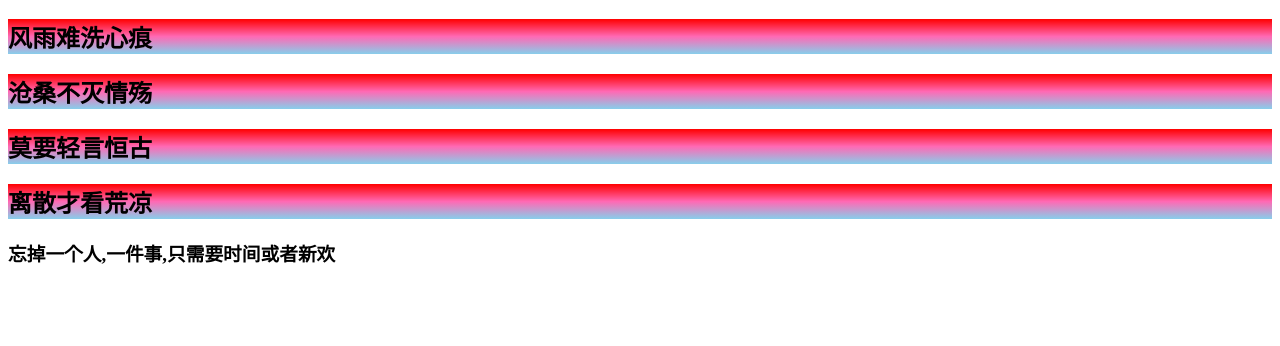
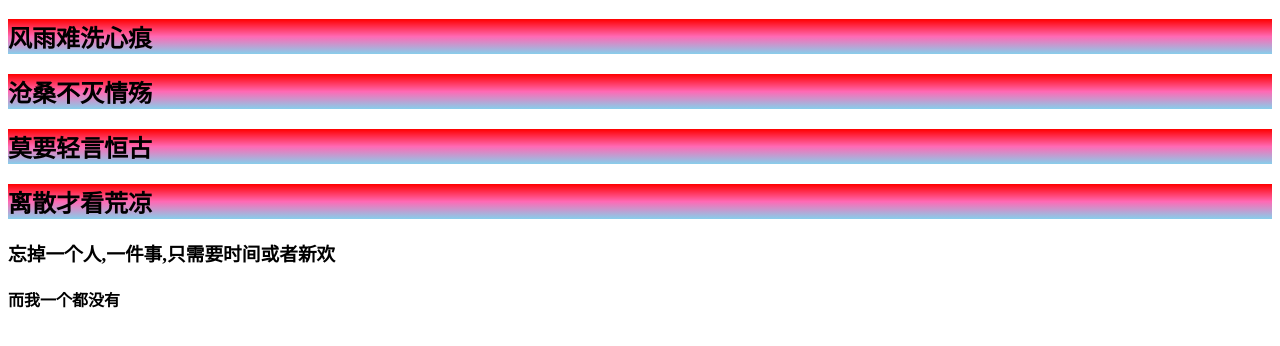
Before and after one commit to besttoto/besttoto.github.io, a plain HTML site: page index.html in a window 1280 px wide. Shown: the part 70-416 px from the top of the page. Drawn offline with Linux system fonts and the light colour scheme.

Commit message:
第三次提交

```diff
--- a/index.html
+++ b/index.html
@@ -20,6 +20,7 @@
     <h2>莫要轻言恒古</h2>
     <h2>离散才看荒凉</h2>
     <h3>忘掉一个人,一件事,只需要时间或者新欢</h3>
+    <h4>而我一个都没有</h4>
 </body>
 
 </html>
```
